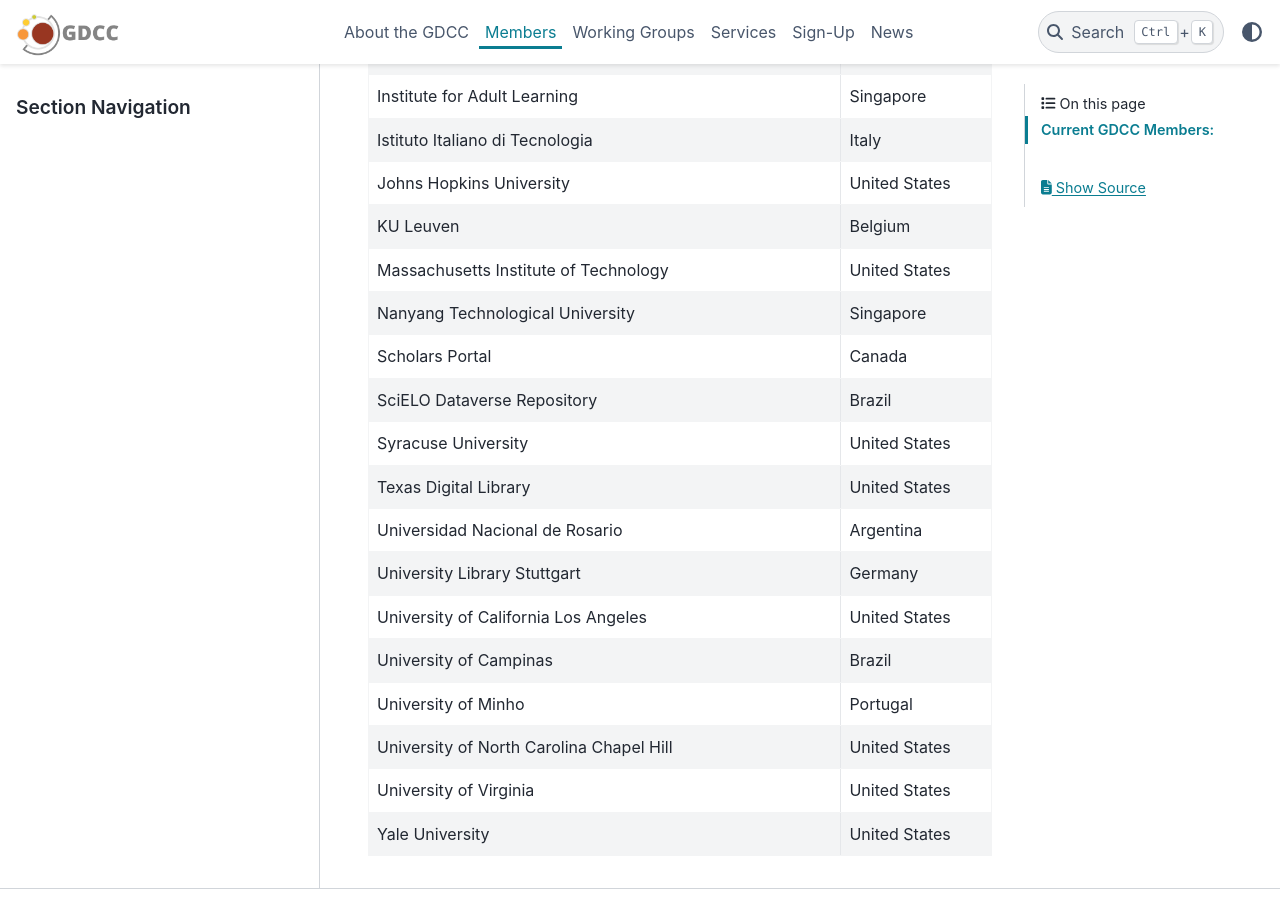
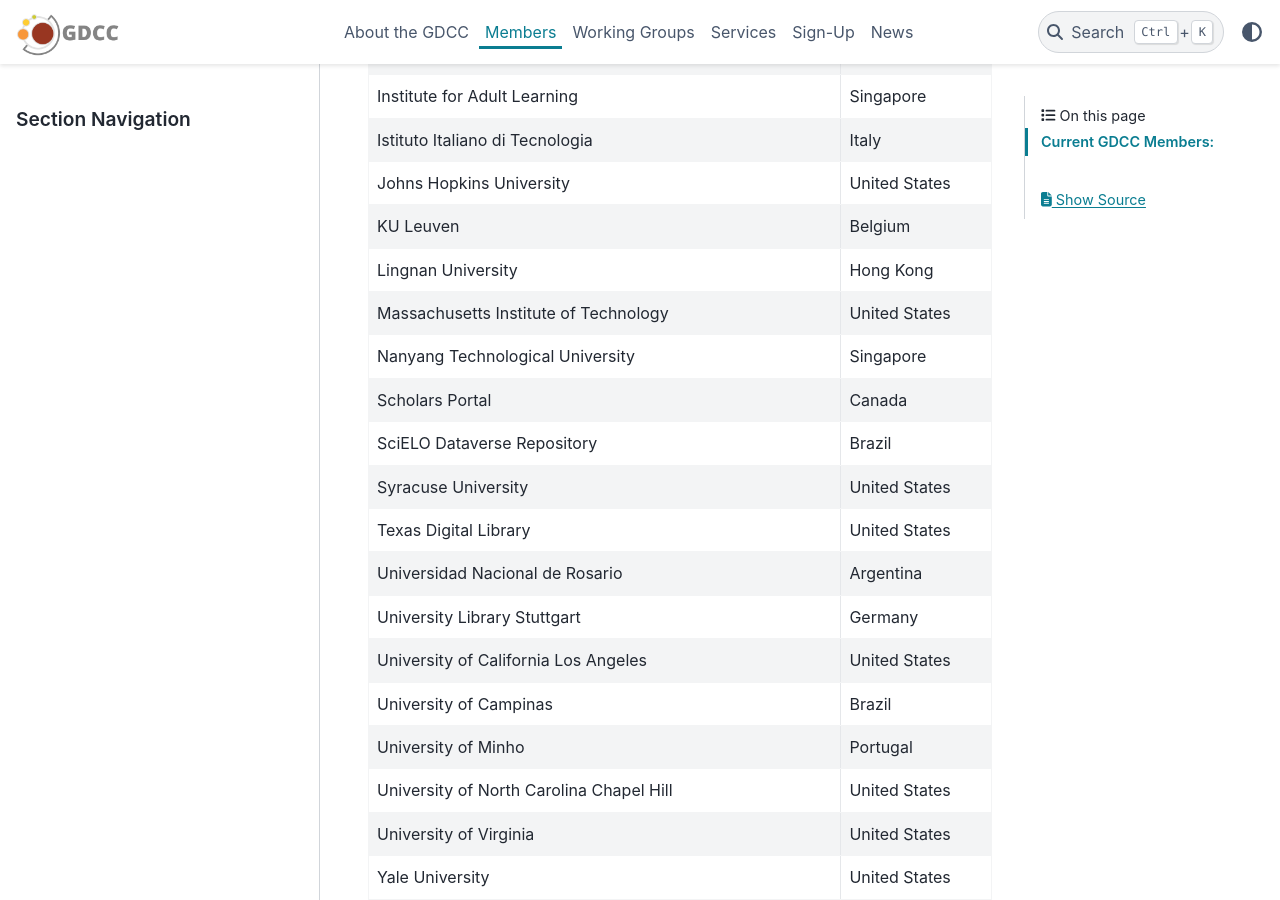
Before and after one commit to gdcc/www.gdcc.io, a Sphinx documentation site: the page built from source/members.md, in a window 1280 px wide and 900 px high, scrolled down 1494 px. Built offline with Sphinx 7.4.7 and the PyData theme 0.15.4, drawn with Linux system fonts in a browser that asks for light colours.

Commit message:
Update members.md

```diff
--- a/source/members.md
+++ b/source/members.md
@@ -35,6 +35,7 @@
 | Istituto Italiano di Tecnologia | Italy |
 | Johns Hopkins University | United States |
 | KU Leuven | Belgium |
+| Lingnan University | Hong Kong |
 | Massachusetts Institute of Technology | United States |
 | Nanyang Technological University | Singapore |
 | Scholars Portal | Canada |
```
